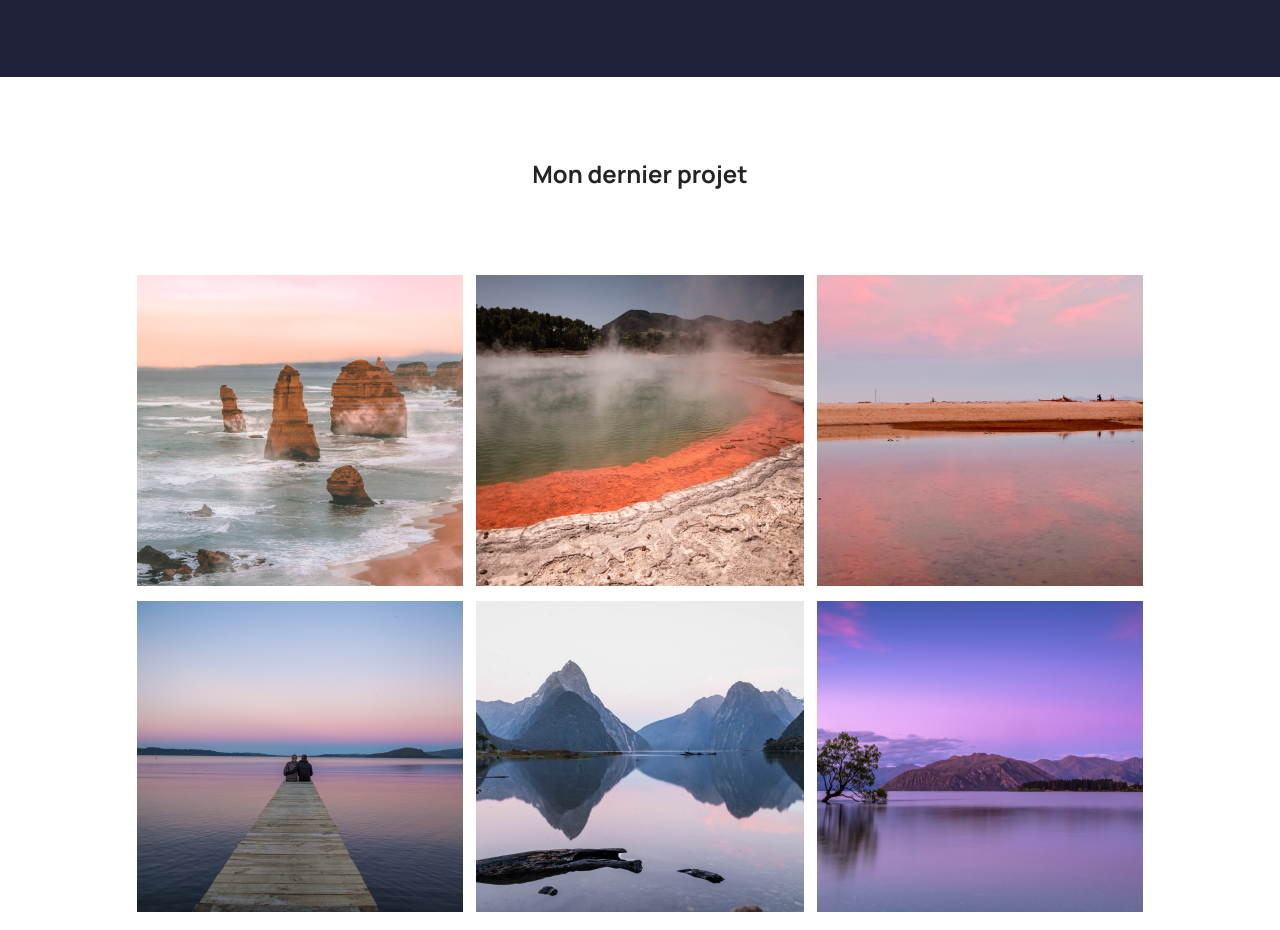
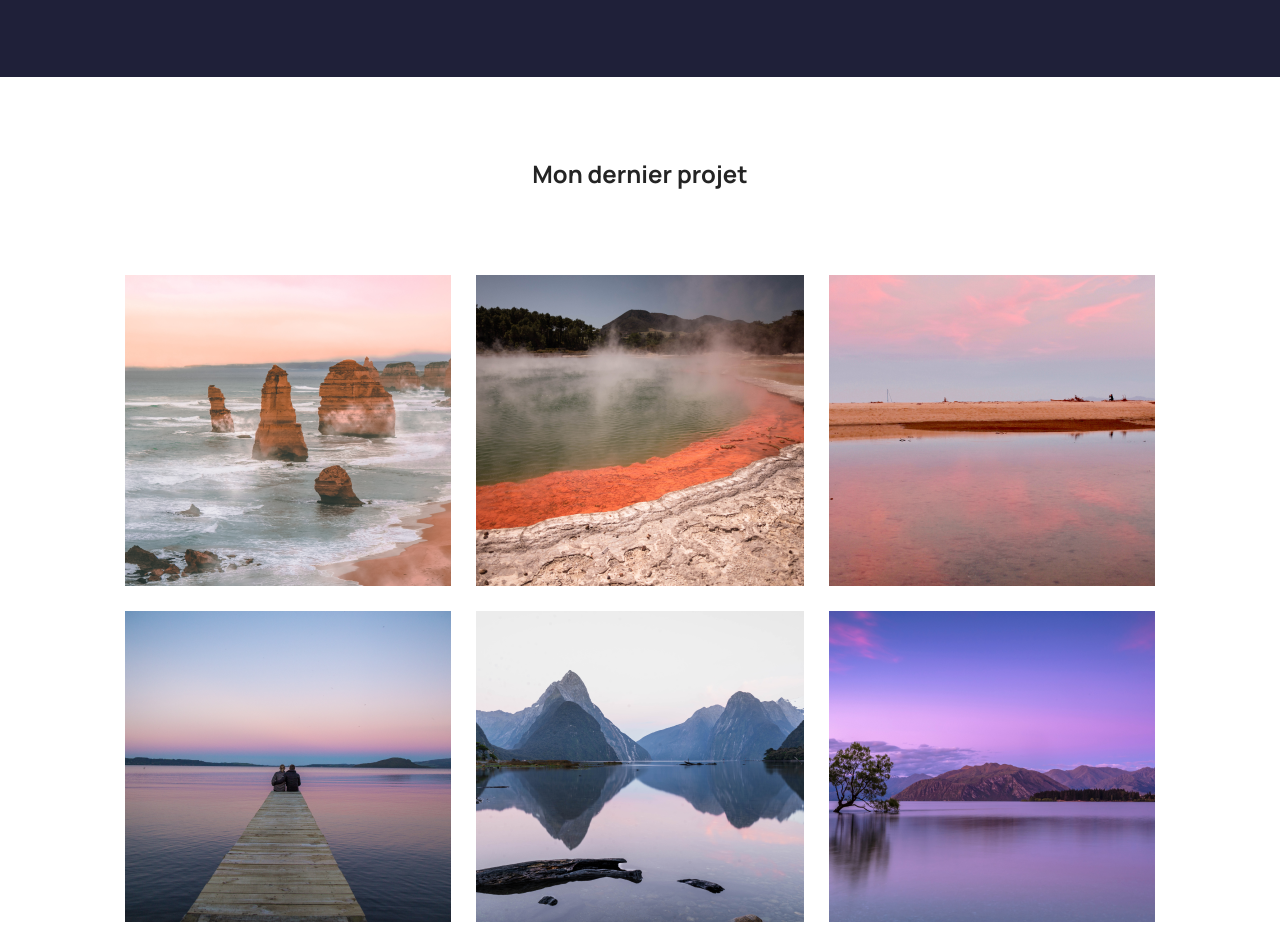
Before and after one commit to juju6x7/robbie-lens, a plain HTML site: page index.html in a window 1280 px wide. Shown: the part 598-1528 px from the top of the page. Drawn offline with Linux system fonts and the light colour scheme.

Commit message:
.last-project OK

```diff
--- a/style/index.css
+++ b/style/index.css
@@ -25,8 +25,16 @@
 }
 
 .last-project {
-  text-align: center;
   background-color: white;
+padding: 80px;
+}
+
+.last-project div {
+  display: flex;
+  flex-direction: row;
+  gap: 15px;
+  justify-content: center;
+  margin-bottom: 15px;
 }
 
 .last-project > h2 {
@@ -121,6 +129,10 @@ input[type="submit"] {
     flex-direction: column;
   }
 
+  .last-project > h2 {
+    margin-bottom: 20px;
+}
+
   .last-project img {
     width: 100%;
   }
--- a/style/portfolio.css
+++ b/style/portfolio.css
@@ -58,6 +58,10 @@
 }
 
 @media screen and (max-width: 996px) {
+  .portfolio-photos h2 {
+    margin-bottom: 20px;
+  }
+
   .landscapes {
     grid-template-columns: 1fr;
     gap: 15px;
```
